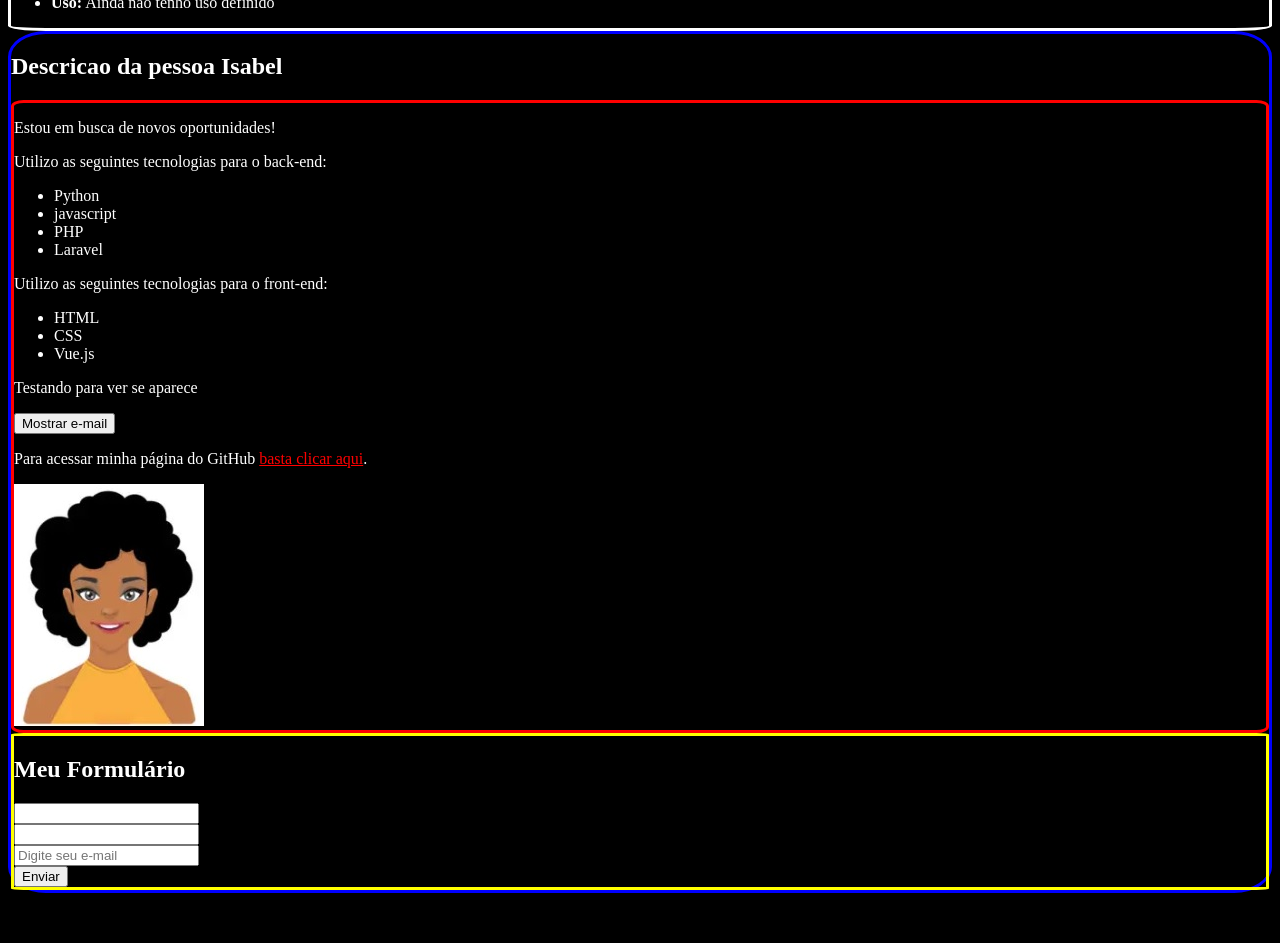
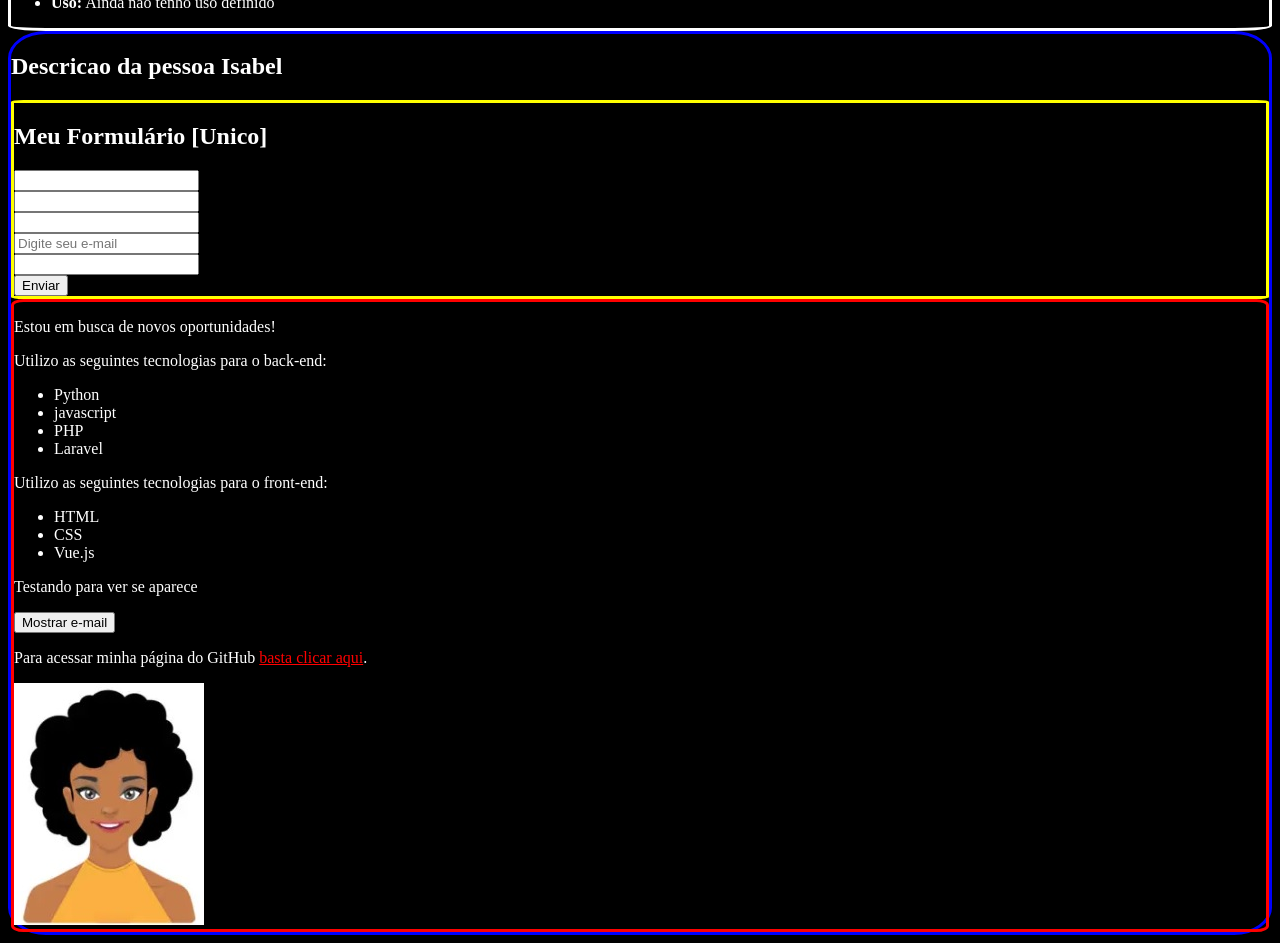
Before and after one commit to IsabelBoaventura/VueJs, a Vue app in the folder MatheusBasttisti/2_projeto_vue/: page / in a window 1280 px wide. Shown: the part 480-1423 px from the top of the page. Before the commit the page ends 1381 px from the top, so only its background shows below. Built offline with nearby package versions, Linux system fonts and the light colour scheme.

Commit message:
Finalizando aula 14

```diff
--- a/MatheusBasttisti/2_projeto_vue/src/components/Form.vue
+++ b/MatheusBasttisti/2_projeto_vue/src/components/Form.vue
@@ -1,20 +1,20 @@
 <template>
     <div style="border: solid 3px yellow; border-radius: 1%;">
-        <h2>Meu Formulário </h2>
-        <form action="" method="post">
-
-            <InputText />
-            <InputText />
-            <Email />
-            <Submit />
-
+        <h2>Meu Formulário [Unico] </h2>
+        <form action="" @submit="enviarFormulario($event)">
+            <div> <InputText /> </div>
+            <div> <InputText /> </div>
+            <div> <input type="text" v-model="nome2" >  </div>
+            <div> <Email />     </div>
+            <div> <input type="text" v-model="email2" >  </div>
+            <div> <Submit />    </div>
         </form>
     </div>
 
 
 </template>
 
-<script lang="ts">
+<script>
 
     import InputText from './Form/InputText.vue'
     import Submit from './Form/InputSubmit.vue'
@@ -25,6 +25,29 @@
             InputText,
             Submit,
             Email
+        },
+        data(){
+            return {
+                nome2 : "",
+                email2: ""
+            }
+        },
+        methods:{
+            enviarFormulario(e){
+                e.preventDefault();
+                //faz com que ignore a sua função primária ( enviar o formulario)
+
+                const nome2= this.nome2;
+                const email2= this.email2;
+                console.log("Formulário Enviado ");
+
+                console.log('o nome digitado foi: '+ nome2);
+                console.log('o email digitado foi: '+ email2);
+
+                //ajax
+
+                //inserir no banco de dados
+            }
         }
     }
 </script>
--- a/MatheusBasttisti/2_projeto_vue/src/components/Pessoa.vue
+++ b/MatheusBasttisti/2_projeto_vue/src/components/Pessoa.vue
@@ -1,9 +1,8 @@
 <template>
     <div style="border: solid 3px blue; border-radius: 3%;">
         <h2>Descricao da pessoa {{ nome }}</h2>
+        <Form />
         <Info />
-        <Form />
-
     </div>
 
 
```
Also changed, not shown: 1 other file (tests, documents, lock files or other folders).
